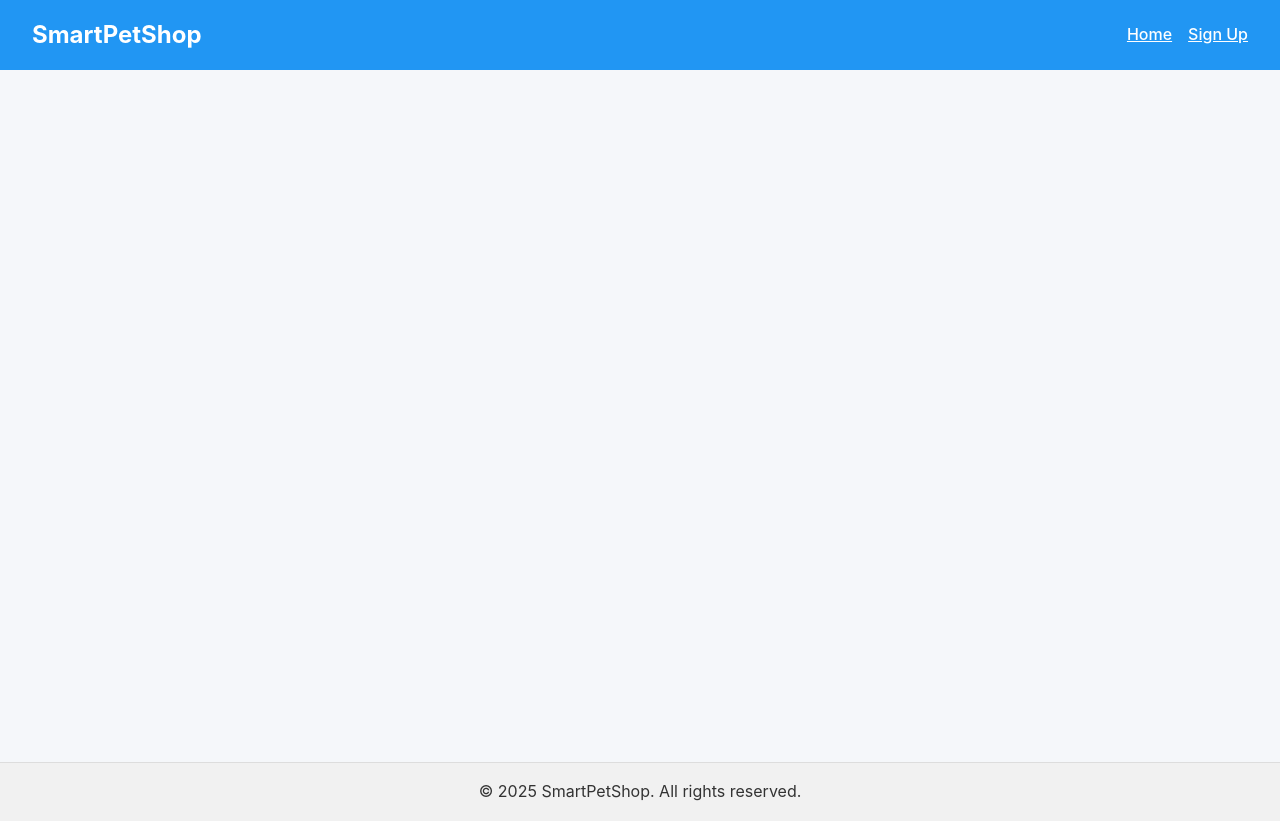
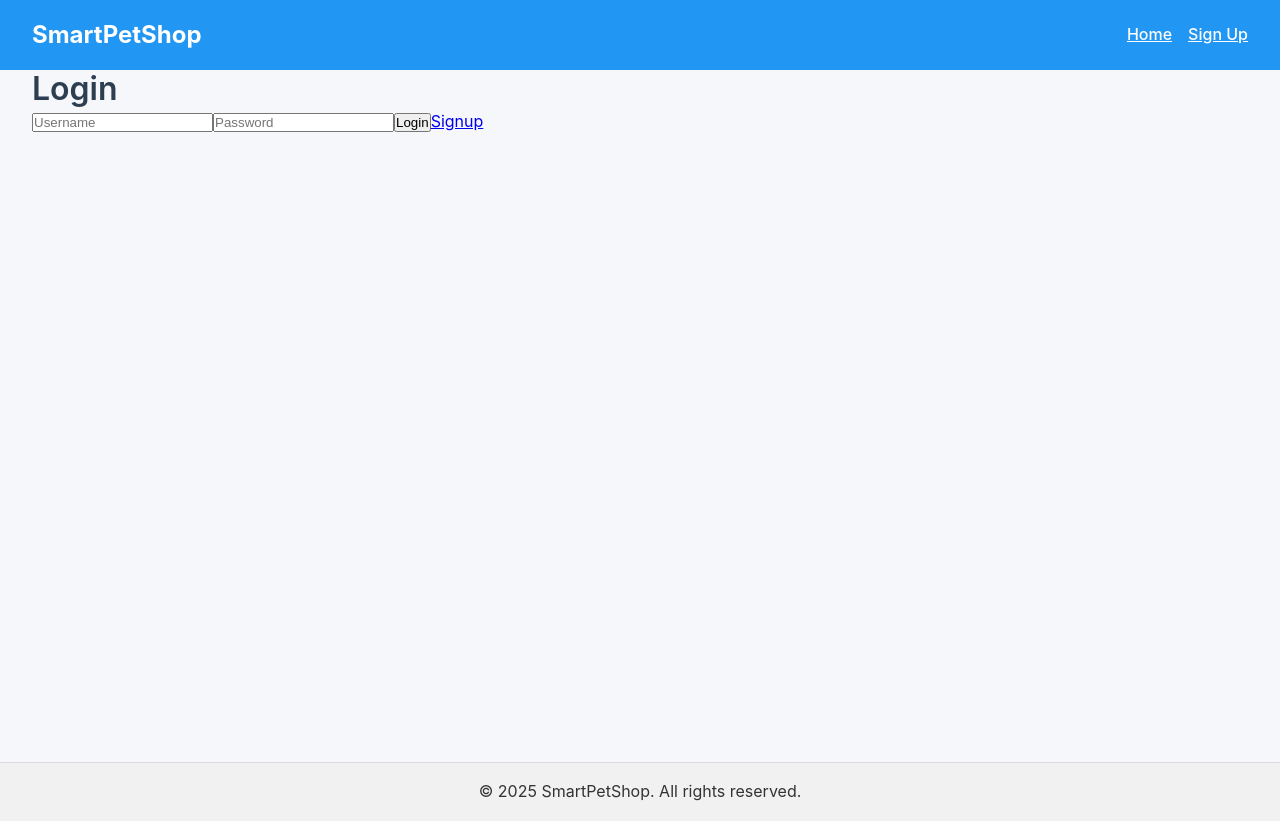
Before and after one commit to rumaisa00/vuework, a Vue app: page / in a window 1280 px wide. Built offline with nearby package versions, Linux system fonts and the light colour scheme.

Commit message:
Update LoginView.vue

```diff
--- a/src/views/LoginView.vue
+++ b/src/views/LoginView.vue
@@ -1,3 +1,13 @@
+<template>
+  <div class="login-container">
+    <h1>Login</h1>
+    <input v-model="username" placeholder="Username" />
+    <input v-model="password" placeholder="Password" type="password" />
+    <button @click="loginUser">Login</button>
+    <router-link to="/signup">Signup</router-link>
+  </div>
+</template>
+
 <script setup>
 import { ref } from 'vue'
 import { useRouter } from 'vue-router'
@@ -9,22 +19,19 @@ const userStore = useUserStore()
 const username = ref('')
 const password = ref('')
 
-function login() {
+function loginUser() {
   if (!username.value || !password.value) {
     alert('Enter username and password')
     return
   }
 
-  // Fake login for demo (replace with real backend logic)
   const role = username.value === 'admin' ? 'admin' : 'customer'
+  const foundUser = userStore.users.find(u => u.name === username.value)
 
-  userStore.login({
-    id: Date.now(),
-    name: username.value,
-    role
-  })
+  const user = foundUser || { id: Date.now(), name: username.value, role, orders: [] }
+  if (!foundUser) userStore.addUser(user)
 
-  // redirect after login
+  userStore.login(user)
   router.push({ name: role === 'admin' ? 'Admin' : 'Customer' })
 }
 </script>
```
